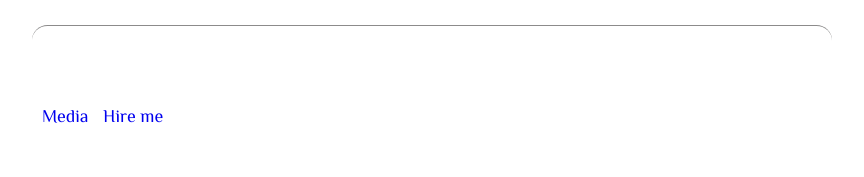
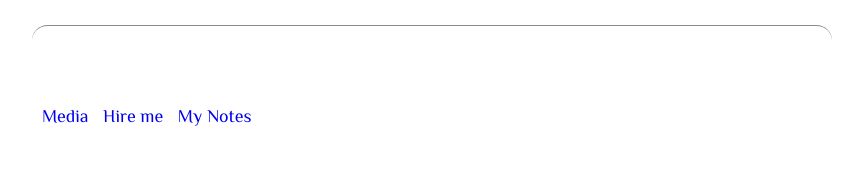
Before and after one commit to avicoder/avicoder.github.io, a Jekyll site: the page built from index.html, in a window 1280 px wide. Shown: the part 817-994 px from the top of the page, without its empty margins (208-1072 px from the left). Built offline with Jekyll 4.4.1, drawn with Linux system fonts in a browser that asks for light colours; some web fonts are replaced.

Commit message:
Added links to notes.

```diff
--- a/_layouts/default.html
+++ b/_layouts/default.html
@@ -41,6 +41,9 @@
             <a href="mailto:avicoder[at]outlook[dot]com" class="social-links__entry" target="_blank">
                 Hire me
             </a>
+             <a href="https://github.com/vjex/notes" class="social-links__entry" target="_blank">
+                My Notes
+            </a>
         </ul>
         </div>
         <center>
```
